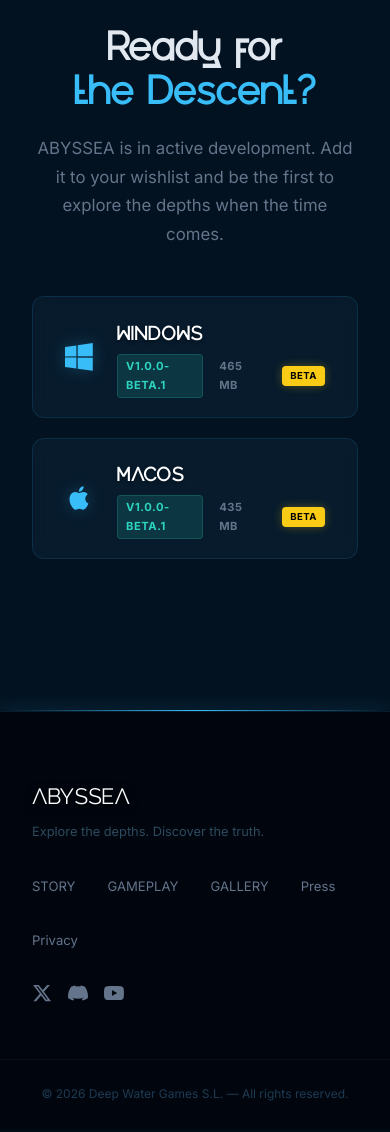
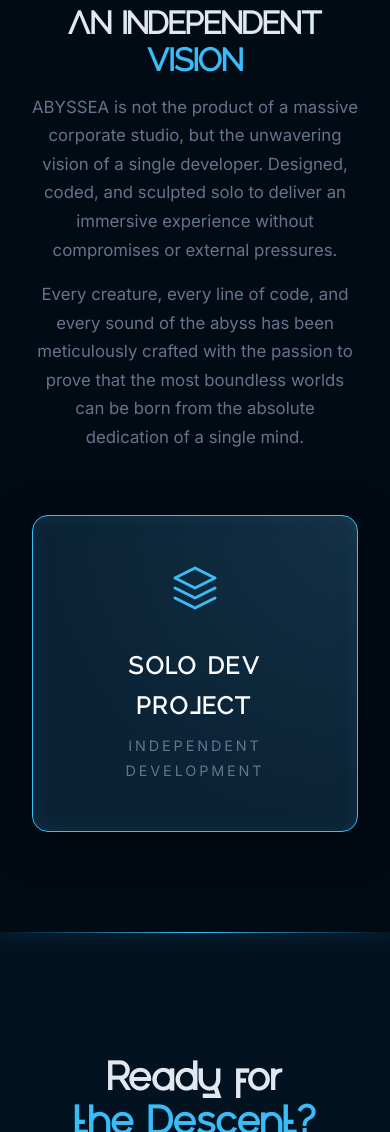
Before and after one commit to imc89/ABYSSEA-GAME-WEB, a website: page index.html in a window 390 px wide. Shown: the part 6074-7206 px from the top of the page. Drawn offline with nearby package versions, Linux system fonts and the light colour scheme.

Commit message:
feat: add developer info.

```diff
--- a/data/locales.js
+++ b/data/locales.js
@@ -67,6 +67,13 @@ const ABYSSEA_LOCALES = {
         gallery_cap_3: "EXPLORACIÓN INMERSIVA",
         gallery_cap_4: "GESTIÓN DE SUMERGIBLE",
         gallery_cap_placeholder: "Vista Submarina",
+
+        // ES: Desarrollador (Developer)
+        dev_title: "UNA VISIÓN<br><span class=\"accent\">INDEPENDIENTE</span>",
+        dev_p1: "ABYSSEA no es el producto de un gran estudio corporativo, sino la visión inquebrantable de un único desarrollador. Diseñado, programado y esculpido en solitario para ofrecer una experiencia inmersiva sin compromisos ni presiones externas.",
+        dev_p2: "Cada criatura, cada línea de código y cada sonido del abismo ha sido meticulosamente creado con la pasión de demostrar que los mundos más inabarcables pueden nacer de la dedicación absoluta de una sola mente.",
+        dev_card_title: "SOLO DEV PROJECT",
+        dev_card_desc: "Desarrollo Independiente",
 
         // ES: Descargas (CTA/Download)
         dl_title: "¿Preparado para<br><span class=\"accent\">el Descenso?</span>",
@@ -162,6 +169,13 @@ const ABYSSEA_LOCALES = {
         gallery_cap_4: "SUBMERSIBLE MANAGEMENT",
         gallery_cap_placeholder: "Underwater View",
 
+        // EN: Desarrollador (Developer)
+        dev_title: "AN INDEPENDENT<br><span class=\"accent\">VISION</span>",
+        dev_p1: "ABYSSEA is not the product of a massive corporate studio, but the unwavering vision of a single developer. Designed, coded, and sculpted solo to deliver an immersive experience without compromises or external pressures.",
+        dev_p2: "Every creature, every line of code, and every sound of the abyss has been meticulously crafted with the passion to prove that the most boundless worlds can be born from the absolute dedication of a single mind.",
+        dev_card_title: "SOLO DEV PROJECT",
+        dev_card_desc: "Independent Development",
+
         // EN: Descargas (CTA/Download)
         dl_title: "Ready for<br><span class=\"accent\">the Descent?</span>",
         dl_desc: "ABYSSEA is in active development. Add it to your wishlist and be the first to explore the depths when the time comes.",
--- a/index.html
+++ b/index.html
@@ -359,6 +359,32 @@
     </section>
 
     <!-- ============================
+     ABOUT DEVELOPER SECTION
+============================= -->
+    <section id="developer" class="section-developer">
+        <div class="container">
+            <div class="dev-grid">
+                <div class="dev-info reveal">
+                    <h2 class="section-heading font-glech" data-i18n="dev_title">UNA VISIÓN<br><span class="accent">INDEPENDIENTE</span></h2>
+                    <p class="body-text" data-i18n="dev_p1">ABYSSEA no es el producto de un gran estudio corporativo, sino la visión inquebrantable de un único desarrollador. Diseñado, programado y esculpido en solitario para ofrecer una experiencia inmersiva sin compromisos ni presiones externas.</p>
+                    <p class="body-text" data-i18n="dev_p2">Cada criatura, cada línea de código y cada sonido del abismo ha sido meticulosamente creado con la pasión de demostrar que los mundos más inabarcables pueden nacer de la dedicación absoluta de una sola mente.</p>
+                </div>
+                <div class="dev-visual reveal reveal-delay-1">
+                    <div class="dev-card">
+                        <div class="dev-icon">
+                            <svg width="48" height="48" viewBox="0 0 24 24" fill="none" stroke="currentColor" stroke-width="1.5" stroke-linecap="round" stroke-linejoin="round">
+                                <path d="M12 2L2 7l10 5 10-5-10-5zM2 17l10 5 10-5M2 12l10 5 10-5"/>
+                            </svg>
+                        </div>
+                        <h3 class="font-glech" data-i18n="dev_card_title">SOLO DEV PROJECT</h3>
+                        <p data-i18n="dev_card_desc">Desarrollo Independiente</p>
+                    </div>
+                </div>
+            </div>
+        </div>
+    </section>
+
+    <!-- ============================
      CTA SECTION
 ============================= -->
     <section id="cta" class="section-cta">
--- a/package.json
+++ b/package.json
@@ -10,7 +10,7 @@
     "gh-pages": "^6.2.0",
     "serve": "^14.2.3"
   },
-  "homepage": "https://imc89.github.io/ABYSSEA-GAME-OFFICIAL-WEB",
+  "homepage": "https://imc89.github.io/ABYSSEA-GAME-WEB",
   "dependencies": {
     "lucide": "^1.3.0"
   }
--- a/styles/style.css
+++ b/styles/style.css
@@ -481,6 +481,73 @@ button,
 .btn-primary:hover {
     box-shadow: 0 0 30px var(--glow);
     transform: translateY(-2px);
+}
+
+/* ============================
+   DEVELOPER SECTION
+============================= */
+.section-developer {
+    position: relative;
+    z-index: 10;
+    padding: 100px 0;
+    background: transparent;
+    border-top: 1px solid rgba(255, 255, 255, 0.05);
+}
+
+.dev-grid {
+    display: grid;
+    grid-template-columns: 1fr 1fr;
+    gap: 5rem;
+    align-items: center;
+}
+
+.dev-info {}
+
+.dev-visual {
+    display: flex;
+    justify-content: center;
+}
+
+.dev-card {
+    background: var(--card);
+    border: 1px solid var(--accent);
+    border-radius: 16px;
+    padding: 3rem;
+    text-align: center;
+    box-shadow: 0 10px 40px rgba(0, 0, 0, 0.5), inset 0 0 20px rgba(100, 168, 200, 0.1);
+    position: relative;
+    overflow: hidden;
+}
+
+.dev-card::before {
+    content: '';
+    position: absolute;
+    top: 0;
+    left: 0;
+    width: 100%;
+    height: 100%;
+    background: radial-gradient(circle at top right, rgba(100, 168, 200, 0.1), transparent 70%);
+    pointer-events: none;
+}
+
+.dev-icon {
+    color: var(--accent);
+    margin-bottom: 1.5rem;
+    display: inline-block;
+}
+
+.dev-card h3 {
+    color: #fff;
+    font-size: 1.5rem;
+    margin-bottom: 0.5rem;
+    letter-spacing: 0.1em;
+}
+
+.dev-card p {
+    color: var(--muted);
+    font-size: 0.9rem;
+    text-transform: uppercase;
+    letter-spacing: 0.2em;
 }
 
 /* Depth Meter */
@@ -1180,12 +1247,12 @@ footer {
    RESPONSIVE
 ============================= */
 @media (max-width: 900px) {
-    .story-grid {
+    .story-grid, .dev-grid {
         grid-template-columns: 1fr;
         gap: 3rem;
     }
 
-    .story-text {
+    .story-text, .dev-info {
         text-align: center;
     }
 
```
